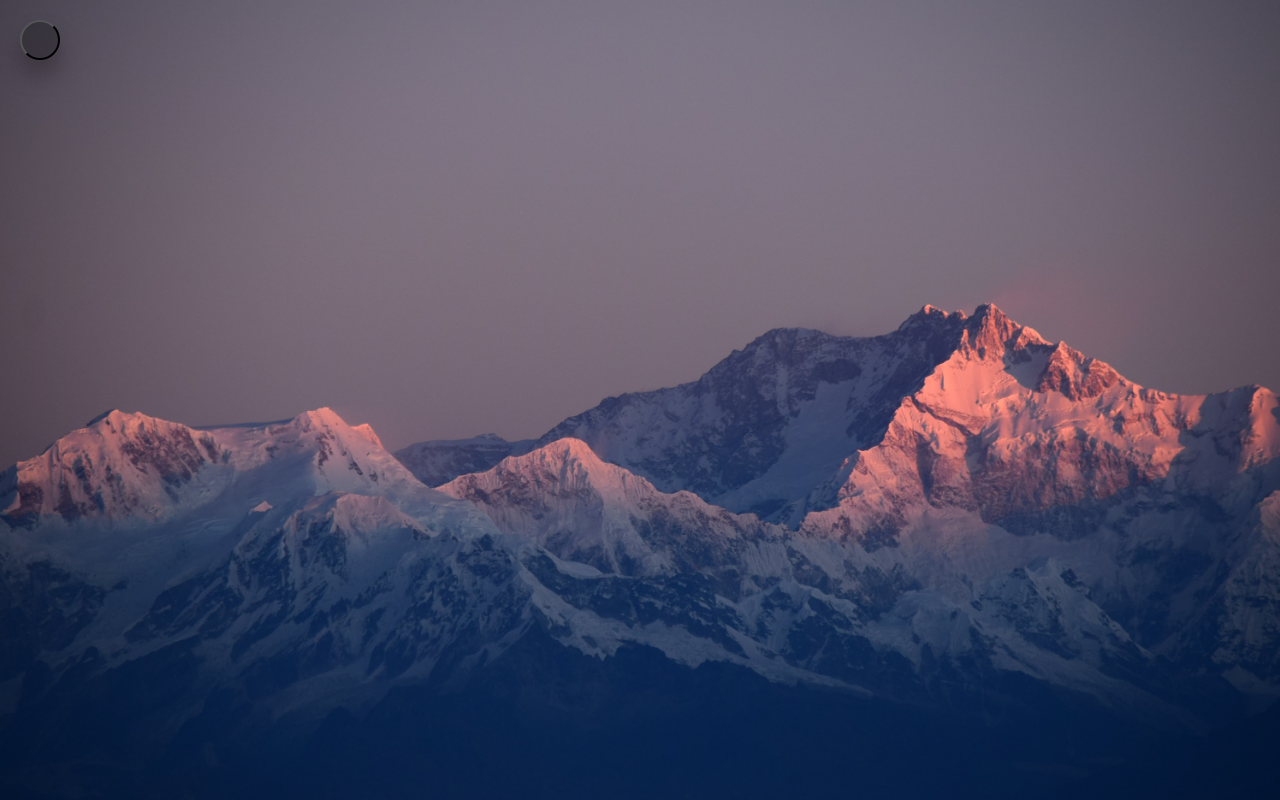
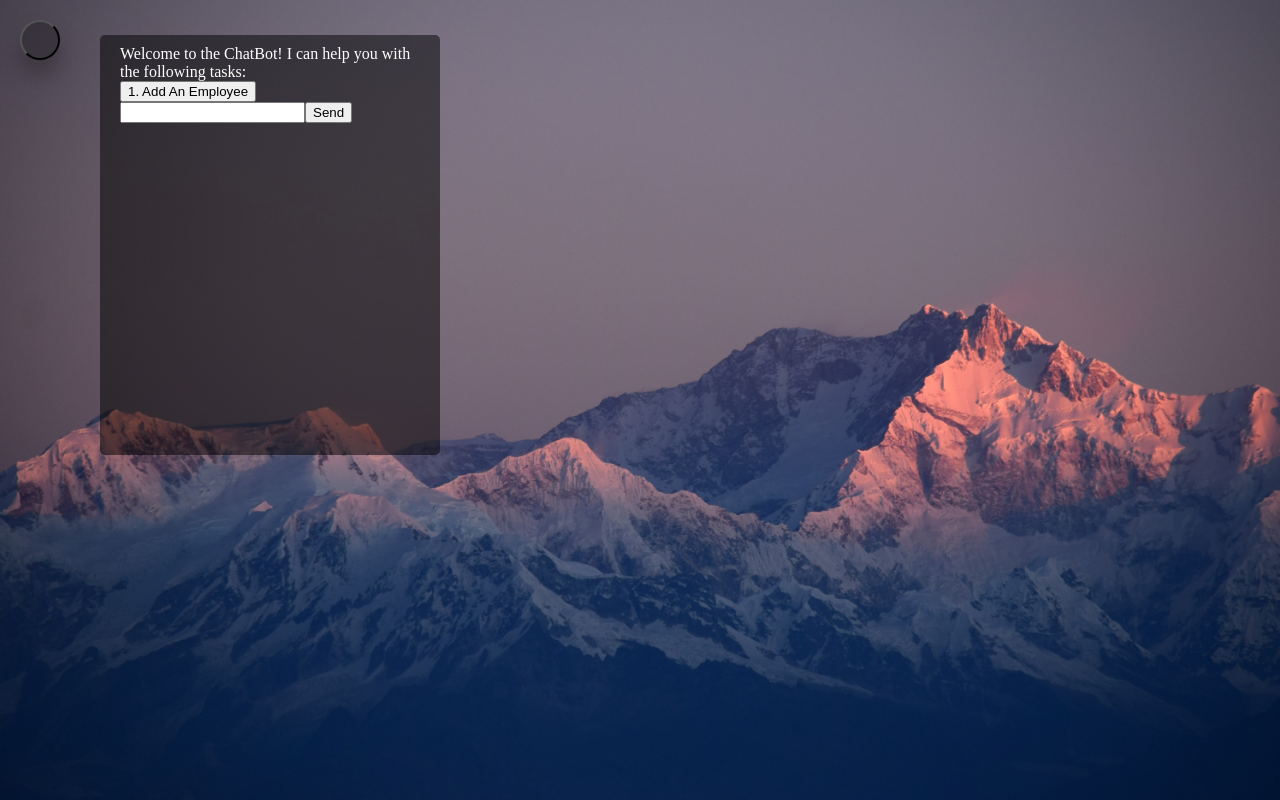
Before and after one commit to ttruong11/employee-management, a Next.js app: page /dashboard in a window 1280 px wide. Built offline with nearby package versions, Linux system fonts and the light colour scheme; no server answers.

Commit message:
initial chatbot componenet

```diff
--- /dev/null
+++ b/components/chatbot.js
@@ -0,0 +1,132 @@
+import React, { useState, useEffect } from 'react';
+
+const ChatBot = () => {
+  const [message, setMessage] = useState('');
+  const [conversation, setConversation] = useState([]);
+  const [selectedTask, setSelectedTask] = useState(null);
+  const backendURL = process.env.NEXT_PUBLIC_BACKEND_URL;
+
+  const handleSendMessage = async () => {
+    const userMessage = { text: message, type: 'user' };
+    setConversation([...conversation, userMessage]);
+
+    if (!selectedTask) {
+      // No task selected, prompt user to select a task
+      const selectTaskMessage = {
+        text: 'Please select a task by typing the task number (e.g., "1" for Add An Employee):',
+        type: 'bot',
+      };
+      setConversation([...conversation, selectTaskMessage]);
+      return;
+    }
+
+    // Handle other tasks as needed
+    const response = await fetch(backendURL + '/api/chatbot', {
+      method: 'POST',
+      headers: {
+        'Content-Type': 'application/json',
+      },
+      body: JSON.stringify({ message, task: selectedTask }),
+    });
+
+    if (response.ok) {
+      const data = await response.json();
+      const botMessage = { text: data.response, type: 'bot' };
+      setConversation([...conversation, botMessage]);
+      setMessage('');
+    }
+  };
+
+  const handleTaskClick = (taskNumber) => {
+    // When a task button is clicked, set the selected task and prompt user for input
+    setSelectedTask(taskNumber);
+
+    if (taskNumber === '1') {
+      // User has selected "Add An Employee" task, provide information required
+      const employeeInfoMessage = {
+        text: 'Please provide the following information to add an employee:\n' +
+          '- First Name\n' +
+          '- Last Name\n' +
+          '- Date of Birth (DOB)\n' +
+          '- Gender\n' +
+          '- Phone Number\n' +
+          '- Email\n' +
+          '- Image URL\n' +
+          '- Salary\n' +
+          '- Job Role',
+        type: 'bot',
+      };
+      // Display the employee information message and clear the other messages
+      setConversation([employeeInfoMessage]);
+    } else {
+      // Clear the conversation by initializing it with a message for the selected task
+      setConversation([
+        {
+          text: `Task ${taskNumber} selected.`,
+          type: 'bot',
+        },
+      ]);
+    }
+  };
+
+  // useEffect to send a welcome message when the component mounts
+  useEffect(() => {
+    const welcomeMessage = {
+      text: 'Welcome to the ChatBot! I can help you with the following tasks:',
+      type: 'bot',
+    };
+    setConversation([welcomeMessage]);
+
+    // Define the tasks with buttons
+    const tasks = [
+      { number: '1', description: 'Add An Employee' },
+      // Add more tasks as needed
+    ];
+
+    // Add each task as a button
+    tasks.forEach((task) => {
+      const taskMessage = { text: `${task.number}. ${task.description}`, type: 'bot' };
+      setConversation((prevConversation) => [...prevConversation, taskMessage]);
+    });
+  }, []);
+
+  return (
+    <div className='chatbot-container'>
+      <div className='chat-window'>
+        {conversation.map((item, index) => (
+          <div key={index} className={item.type}>
+            {item.type === 'bot' ? (
+              // Check if the message contains "selected." or "Welcome to the ChatBot" and render it as plain text
+              item.text.includes('selected.') || item.text.includes('Welcome to the ChatBot') ? (
+                <div>{item.text}</div>
+              ) : (
+                // Render task selection buttons
+                item.text.includes('Please provide the following information') ? (
+                  <div>{item.text}</div>
+                ) : (
+                  <button
+                    onClick={() => handleTaskClick(item.text.split('. ')[0])} // Extract task number
+                  >
+                    {item.text}
+                  </button>
+                )
+              )
+            ) : (
+              item.text
+            )}
+          </div>
+        ))}
+      </div>
+      <div className='message-input'>
+        <input
+          type="text"
+          value={message}
+          onChange={(e) => setMessage(e.target.value)}
+        />
+        <button onClick={handleSendMessage}>Send</button>
+      </div>
+    </div>
+  );
+};
+
+export default ChatBot;
--- a/package.json
+++ b/package.json
@@ -23,11 +23,13 @@
     "jsonwebtoken": "^9.0.2",
     "multer": "^1.4.5-lts.1",
     "next": "13.5.4",
+    "next-auth": "^4.24.5",
     "nodejs": "^0.0.0",
     "nodemon": "^3.0.1",
     "passport": "^0.7.0",
     "passport-local": "^1.0.0",
     "pg": "^8.11.3",
+    "prisma": "^5.9.0",
     "react": "18.2.0",
     "react-dom": "18.2.0",
     "react-image-crop": "^11.0.5",
--- a/pages/dashboard.js
+++ b/pages/dashboard.js
@@ -1,6 +1,8 @@
 import React from 'react';
 import Sidebar from '../components/Sidebar'; // Adjust the path as necessary
 import Home from '../components/Home'; // Adjust the path as necessary
+import ChatBot from '../components/chatbot';
+
 
 const Dashboard = () => {
   return (
@@ -9,6 +11,7 @@ const Dashboard = () => {
       <div className="">
       </div>
       <div className="main-content">
+      <ChatBot />
         {/* Your main content goes here */}
         {/* You can add more content or components here as needed */}
       </div>
--- a/styles/styles.css
+++ b/styles/styles.css
@@ -547,3 +547,16 @@ body {
   width: 100%; /* Ensure the container takes the full width of its parent */
   padding: 20px; /* Adjust padding as needed */
 }
+
+.chatbot-container {
+  top: 35px;
+  left: 100px;
+  position: absolute;
+  padding: 10px 20px;
+  border-radius: 5px;
+  color: #FFFFFF;
+  background: rgba(0, 0, 0, 0.5); /* Button Background: #27ae60 (Green Theme) */
+  max-width: 300px;
+  width: 300px;
+  height: 400px;
+}
```
Also changed, not shown: auth.js (added, +13 -0 lines), pages/auth-app.js (added, +36 -0 lines), routes.js (+24 -1 lines), 1 other file (tests, documents, lock files or other folders).
